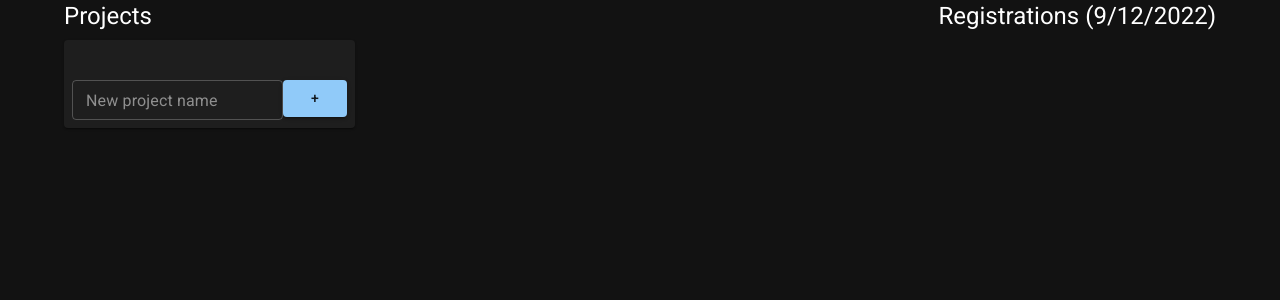
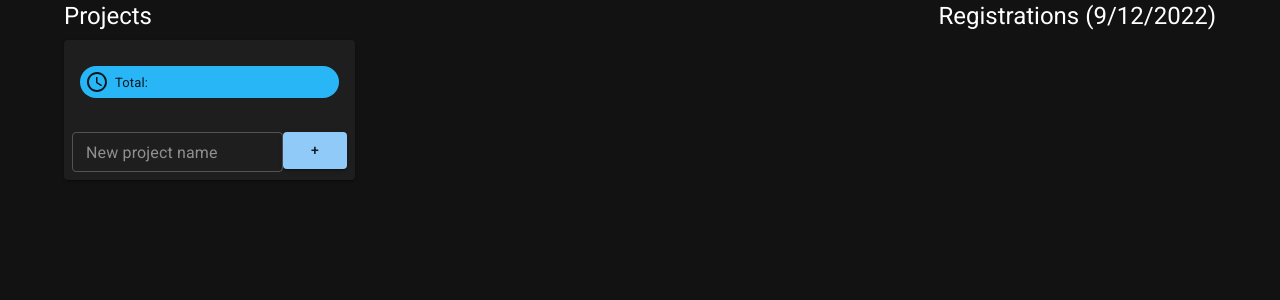
Before and after one commit to steffenskov/TimeTracker, a React (Create React App) app: page / in a window 1280 px wide. Shown: the top 300 px of the page. Built offline with nearby package versions, Linux system fonts and the light colour scheme.

Commit message:
feat: Total time spent per day shown

```diff
--- a/src/features/projectlist/projectlist.tsx
+++ b/src/features/projectlist/projectlist.tsx
@@ -14,6 +14,7 @@ import { addProject, selectProjects } from "../../slices/projectsSlice";
 
 import { updateCurrentEnd } from "../../slices/timeSlice";
 import { Project } from "../project/project";
+import { Summary } from "../summary/summary";
 
 export function ProjectList() {
   const projects = useAppSelector(selectProjects);
@@ -52,6 +53,7 @@ export function ProjectList() {
           {projects.map((project) => (
             <Project key={project} name={project} />
           ))}
+          <Summary />
         </CardContent>
         <CardActions>
           <form onSubmit={addProjectName}>
--- /dev/null
+++ b/src/features/summary/summary.tsx
@@ -0,0 +1,44 @@
+import { Chip } from "@mui/material";
+import { useAppSelector } from "../../app/hooks";
+import AccessTimeIcon from "@mui/icons-material/AccessTime";
+import styles from "../project/project.module.css";
+
+import { selectCurrent, selectRegistrations } from "../../slices/timeSlice";
+import timeFormatter from "../../utilities/timeFormatter";
+
+export function Summary() {
+  const currentRegistration = useAppSelector(selectCurrent);
+  const registrations =
+    useAppSelector(selectRegistrations)[new Date().toLocaleDateString()];
+
+  function getLabel(): string {
+    let timeSpent = 0;
+
+    if (registrations) {
+      for (let registration of registrations) {
+        timeSpent += registration.end! - registration.start;
+      }
+    }
+
+    if (currentRegistration) {
+      const now = new Date().getTime();
+      timeSpent += now - currentRegistration.start;
+    }
+    if (timeSpent > 0) return `Total: ${timeFormatter.formatTime(timeSpent)}`;
+    else return "Total:";
+  }
+
+  const label = getLabel();
+
+  return (
+    <div className={styles.project}>
+      <Chip
+        icon={<AccessTimeIcon />}
+        className={styles.chip}
+        variant="filled"
+        label={label}
+        color="info"
+      />
+    </div>
+  );
+}
```
